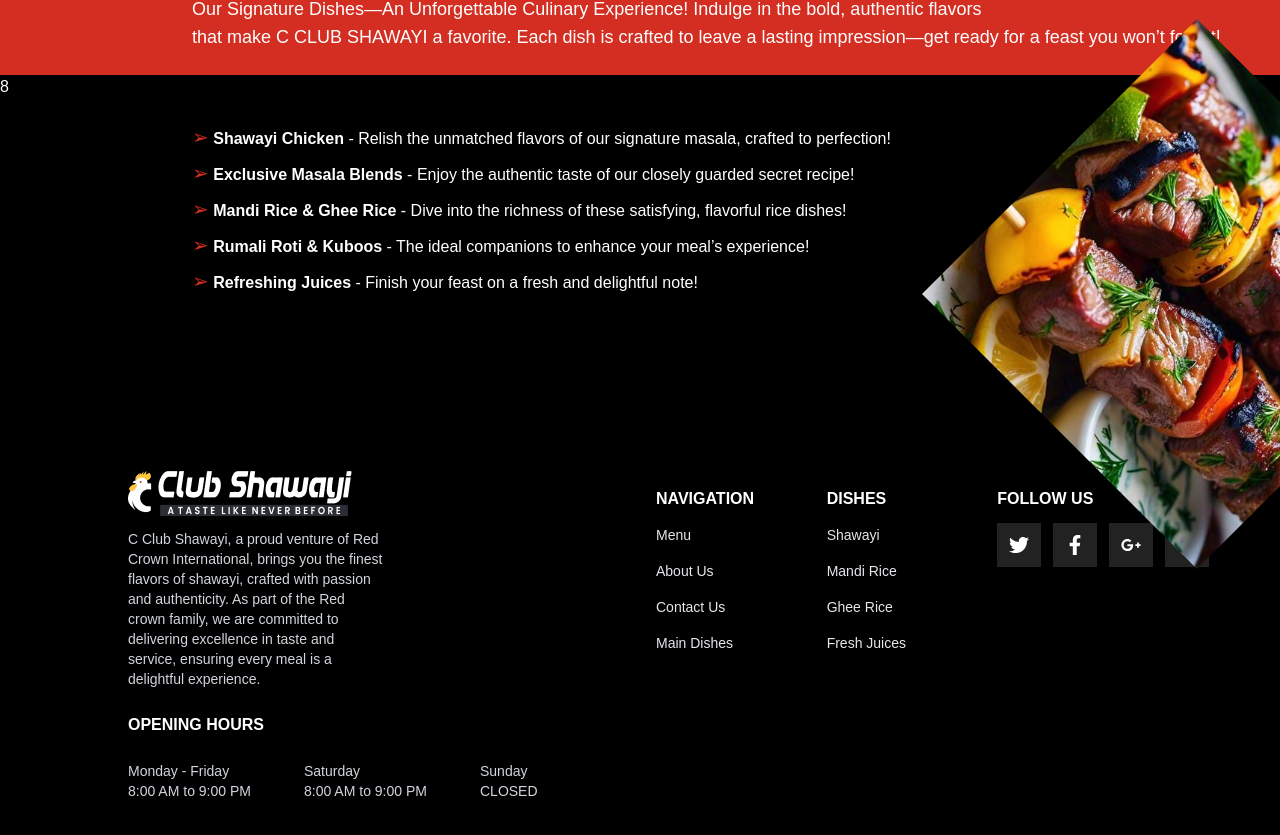
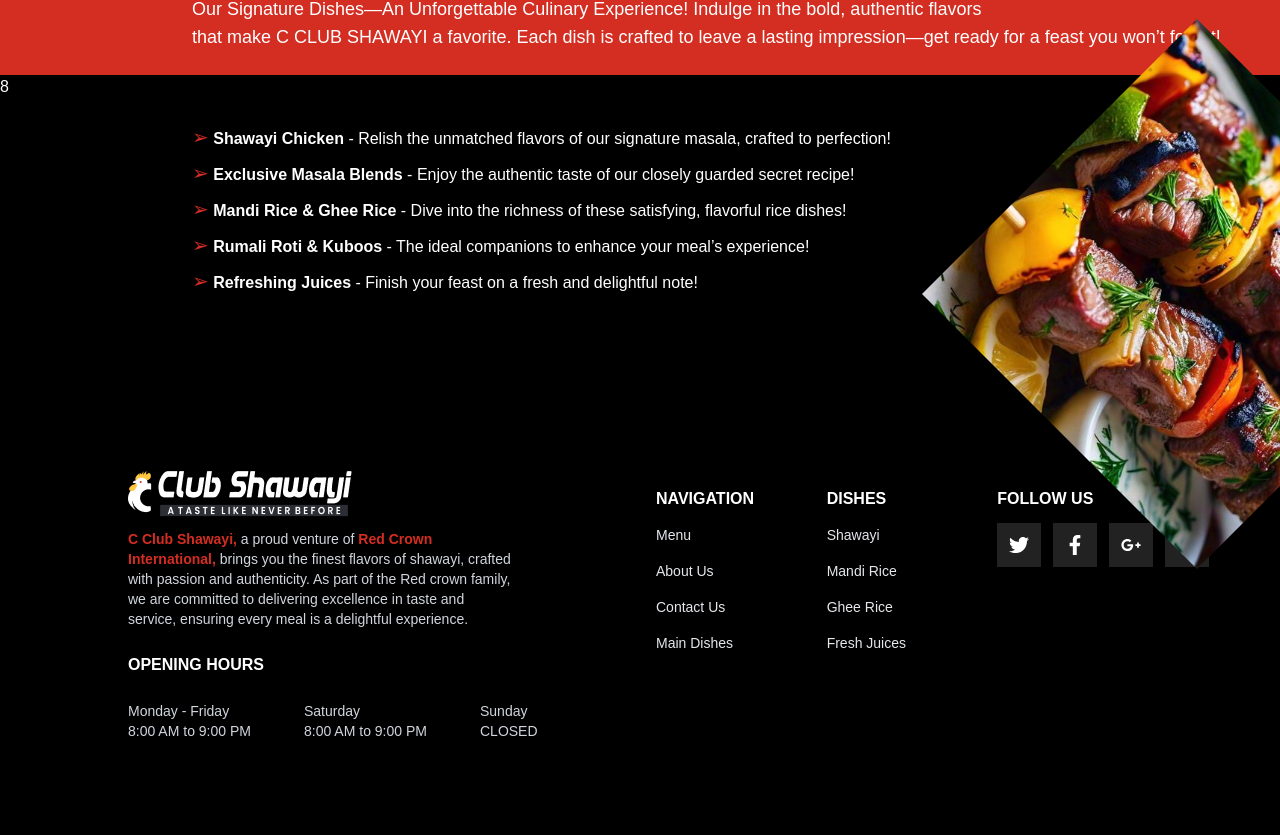
Before and after one commit to Lunareterprises/Club-Shawayi, a Next.js app: page /Franchise in a window 1280 px wide. Shown: the part 3610-4445 px from the top of the page. After the commit the page ends 4391 px from the top, so only its background shows below. Built offline with nearby package versions, Linux system fonts and the light colour scheme; a web font is replaced by a local one.

Commit message:
footer set

```diff
--- a/src/components/commonUI/Footer/Footer.jsx
+++ b/src/components/commonUI/Footer/Footer.jsx
@@ -26,8 +26,8 @@
               <img src="/Images/Home/logo.png" alt="Logo" className="w-56" />
             </a>
           </h2>
-          <p className="text-gray-300 text-sm w-full md:w-1/2">
-          C Club Shawayi, a proud venture of Red Crown International, brings you the finest flavors of shawayi, crafted with passion and authenticity. As part of the Red crown family, we are committed to delivering excellence in taste and service, ensuring every meal is a delightful experience.
+          <p className="text-gray-300 text-sm w-full md:w-3/4">
+          <span className='text-[#D42D21] font-semibold'>C Club Shawayi,</span> a proud venture of <span className='text-[#D42D21] font-semibold'>Red Crown International,  </span>  brings you the finest flavors of shawayi, crafted with passion and authenticity. As part of the Red crown family, we are committed to delivering excellence in taste and service, ensuring every meal is a delightful experience.
           </p>
           <h1 className='font-semibold mt-6'>OPENING HOURS</h1>
           <div className='mt-6 grid grid-col-1 md:grid-cols-3 gap-4 text-sm'>
```
